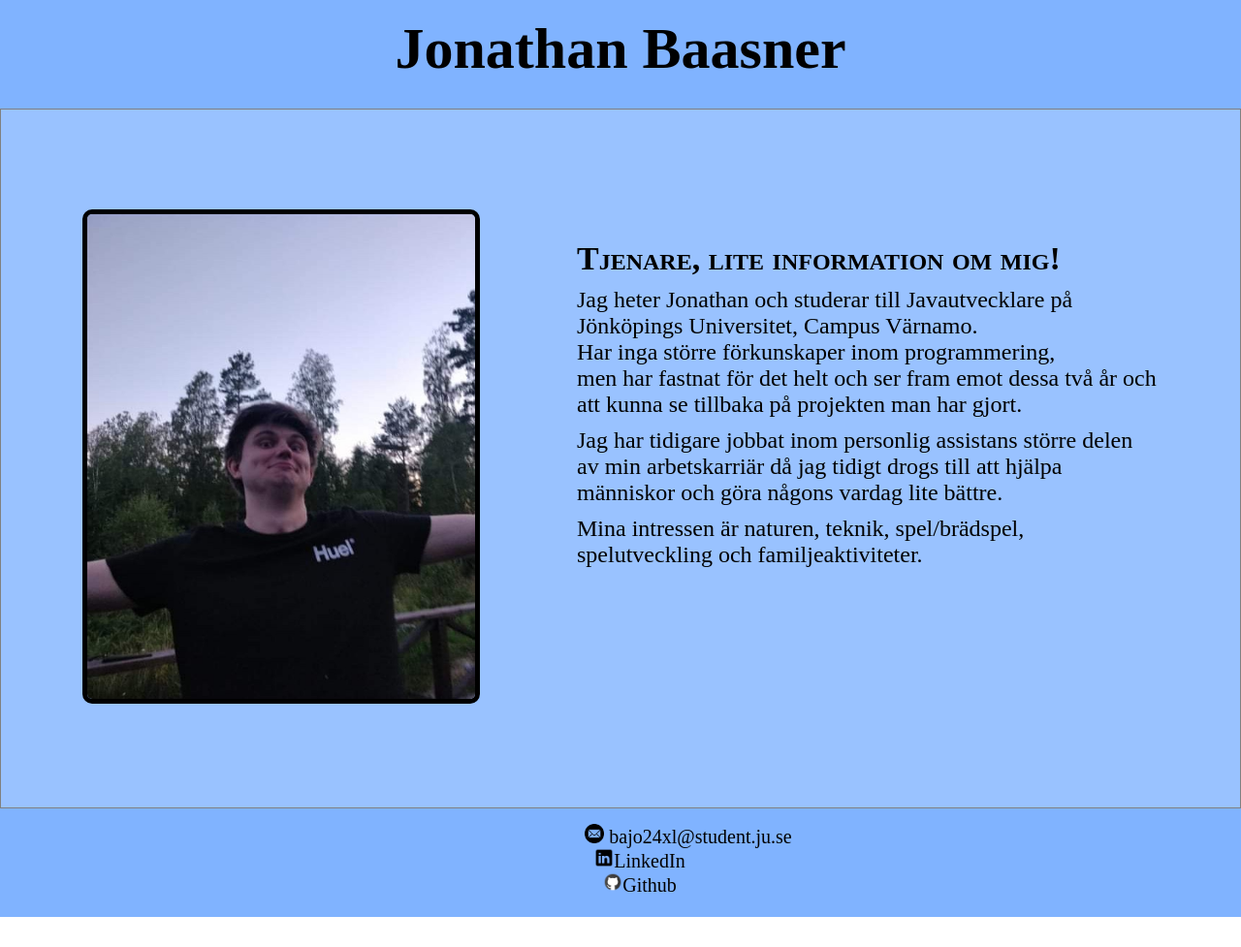
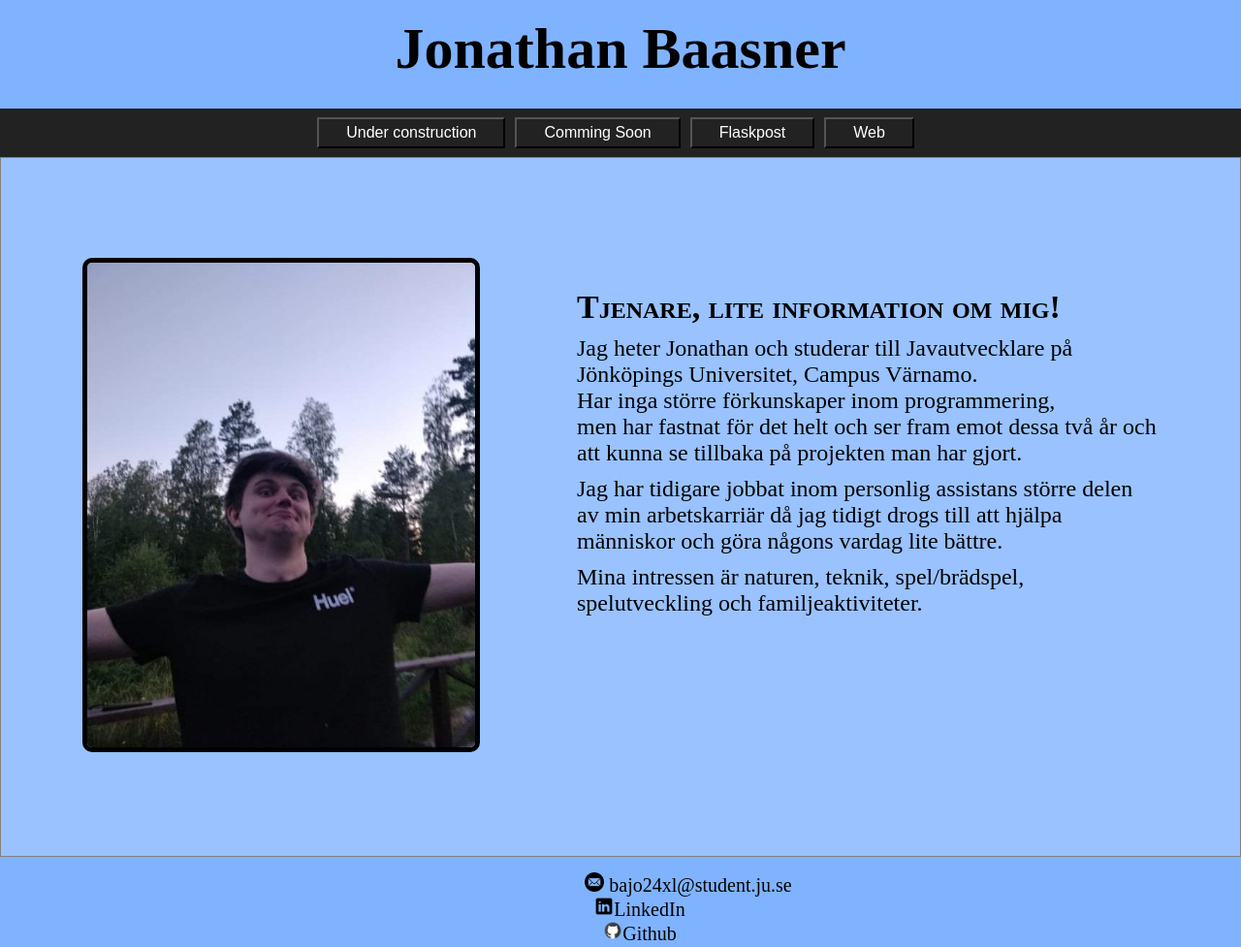
Before and after one commit to LaYonny/cv, a plain HTML site: page index.html in a window 1280 px wide. Shown: the whole page at 97% size. Before the commit the page ends 946 px from the top, so only its background shows below. Drawn offline with Linux system fonts and the light colour scheme.

Commit message:
Update layout with buttons and new css

```diff
--- a/index.html
+++ b/index.html
@@ -17,10 +17,19 @@
 
         <h1>Jonathan Baasner</h1>
 
-
     </header>
 
     <main>
+
+        <nav>
+            <button><a href="">Under construction</a></button>
+            <button><a href="">Comming Soon</a></button>
+            <button><a href="">Flaskpost</a></button>
+            <button><a href="">Web</a></button>
+
+            <span></span>
+        </nav>
+
         <div class="container">
 
             <div>
--- a/style.css
+++ b/style.css
@@ -2,9 +2,7 @@
     margin: 0;
 
 }
-body{
-    background-color: white;
-}
+
 
 header{
     height: 5rem;
@@ -14,11 +12,39 @@ header{
     padding-top: 1rem;
     padding-bottom: 1rem;
 }
-.headlinks{
-    text-align: right;
-    padding-right: 2rem;
+
+
+nav{
+    text-decoration: none;
+    position: relative;
+    background-color:#222;
+    text-align: center;
+    height: 50px;
+    display: flex;
+    justify-content: center;
+    align-items: center;
+}
+
+nav button{
+    background-color: transparent;
+    padding: 5px;
+    margin-right: 10px;
+}
+
+nav a{
+    position: relative;
+    display: inline-block;
+    font-size: 16px;
+    color: #FFF;
+    padding: 0 23px;
+    text-decoration:none;
+
 
 }
+
+
+
+
 
 
 
@@ -54,7 +80,6 @@ header{
     border-radius: 10px;
 
 }
-
 
 
 .huvudInfotext{
@@ -107,10 +132,6 @@ footer{
     font-size: 20px;
 }
 
-.headlinks{
-    text-align: left;
-    margin: 0;
-}
 
 .mailIcon{
 
```
